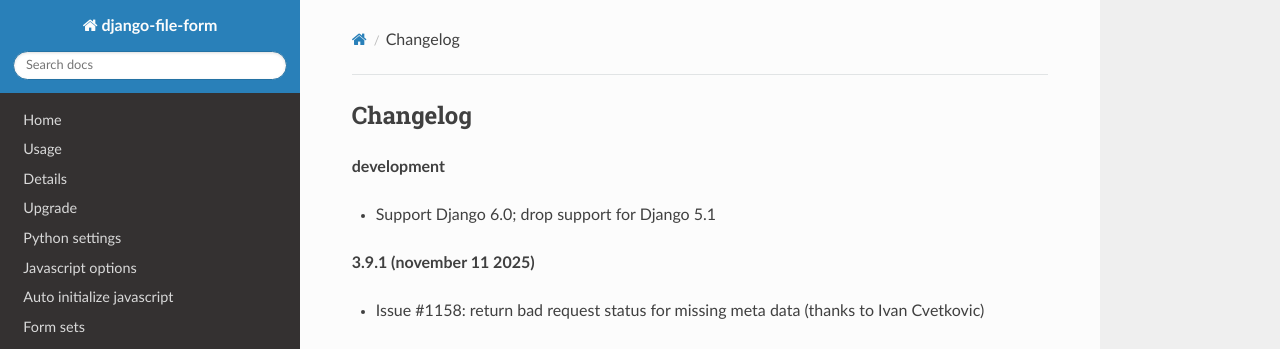
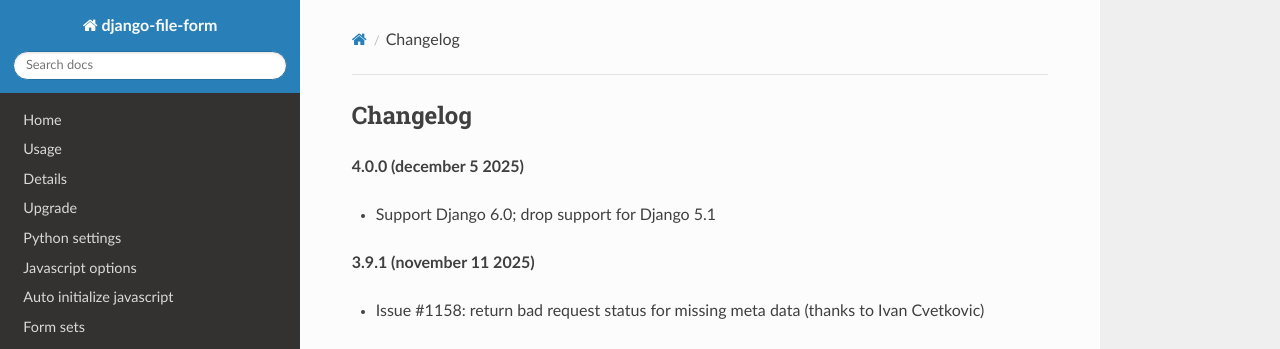
Before and after one commit to mbraak/django-file-form, an MkDocs documentation site: the page built from docs/changelog.md, in a window 1280 px wide and 900 px high. Shown: the top 349 px of the window. Built offline with MkDocs 1.6.1, drawn with Linux system fonts in a browser that asks for light colours; nearby versions of some CDN libraries.

Commit message:
Version 4.0.0

```diff
--- a/docs/changelog.md
+++ b/docs/changelog.md
@@ -1,6 +1,6 @@
 ## Changelog
 
-**development**
+**4.0.0 (december 5 2025)**
 
 - Support Django 6.0; drop support for Django 5.1
 
--- a/setup.py
+++ b/setup.py
@@ -7,7 +7,7 @@
 with open(path.join(this_directory, "README.md"), encoding="utf-8") as f:
     long_description = f.read()
 
-version = "3.9.1"
+version = "4.0.0"
 
 setup(
     name="django-file-form",
```
